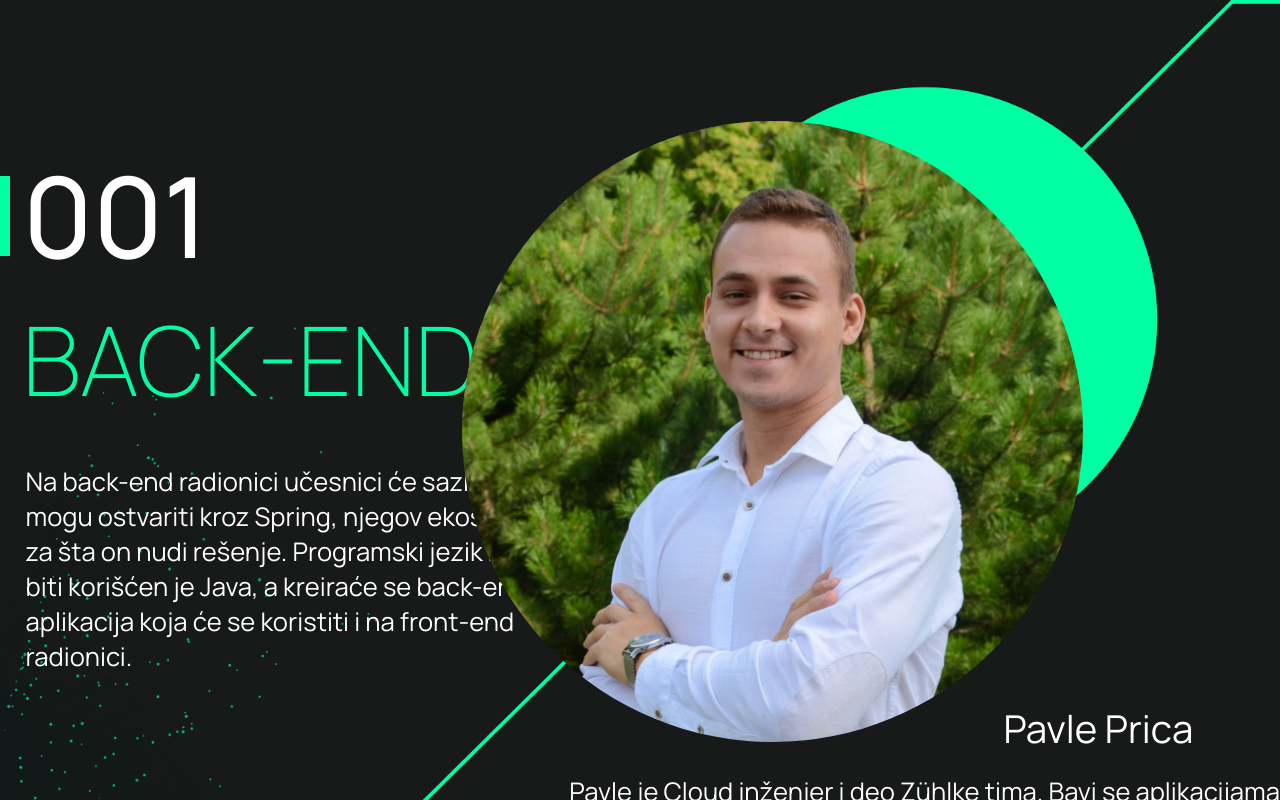
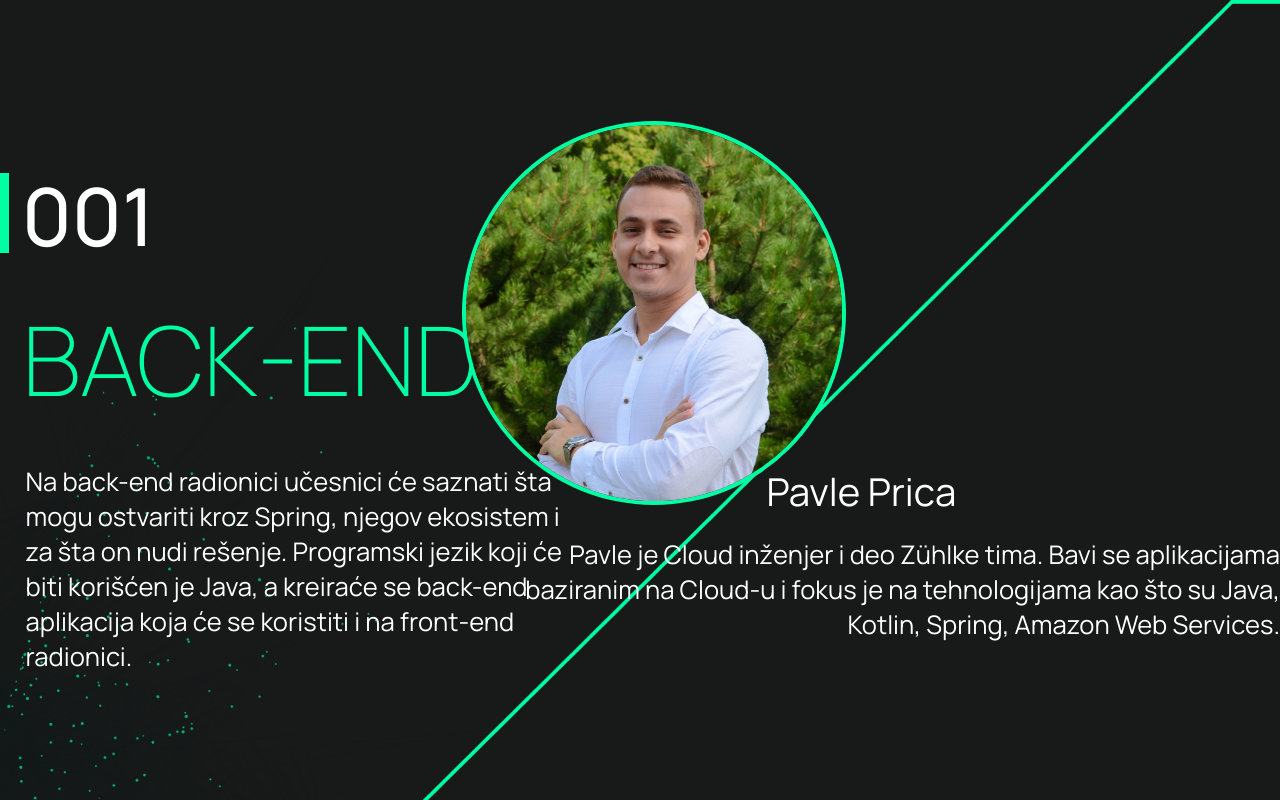
Before and after one commit to Nikola787/hzs-5.0, a React (Create React App) app: page /#/ in a window 1280 px wide. Shown: the top 800 px of the page. Built offline with nearby package versions, Linux system fonts and the light colour scheme.

Commit message:
neke dorade

```diff
--- a/src/components/radionice/radionice.css
+++ b/src/components/radionice/radionice.css
@@ -26,15 +26,21 @@
   max-width: 37rem;
   flex-direction: column;
 }
+.radionica1-levo-container .prvi-deo {
+  display: flex;
+  align-items: center;
+  justify-content: flex-start;
+}
 
 .radionica1-levo-container .rectangle {
-  width: 10px;
-  height: 80px;
+  margin-top: -1%;
+  width: 0.7vw;
+  height: 10vh;
   background: #00ffa3;
 }
 
 .radionica1-levo-container .redni-broj {
-  font-size: 7em;
+  font-size: 10vh;
   font-family: "Manrope";
   font-weight: 500;
   color: #ffffff;
@@ -43,17 +49,11 @@
   line-height: 5rem;
 }
 
-.radionica1-levo-container .prvi-deo {
-  display: flex;
-  align-items: center;
-  justify-content: flex-start;
-}
-
 .radionica1-levo-container .naziv-radionice {
   align-self: flex-start;
   font-family: "Manrope";
   color: #00ffa3;
-  font-size: 6em;
+  font-size: 12vh;
   font-weight: 200;
   margin-left: 1.4rem;
   line-height: 13rem;
@@ -82,9 +82,10 @@
 }
 
 .radionica1-desno-container .slika_desna {
+  border: #00ffa3 0.5vh solid;
   border-radius: 50%;
-  width: 621px;
-  height: 621px;
+  width: 30vw;
+  height: auto;
   margin-top: 1.55rem;
   margin-left: -16.1rem;
 }
```
Also changed, not shown: src/images/Frame.png (deleted), src/images/Radionice.png.
